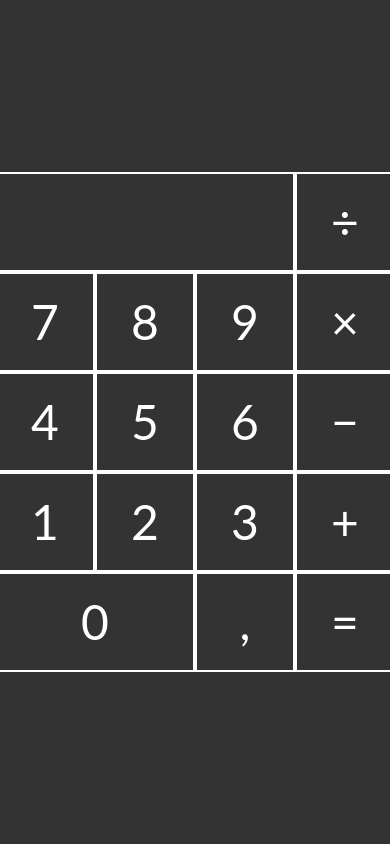
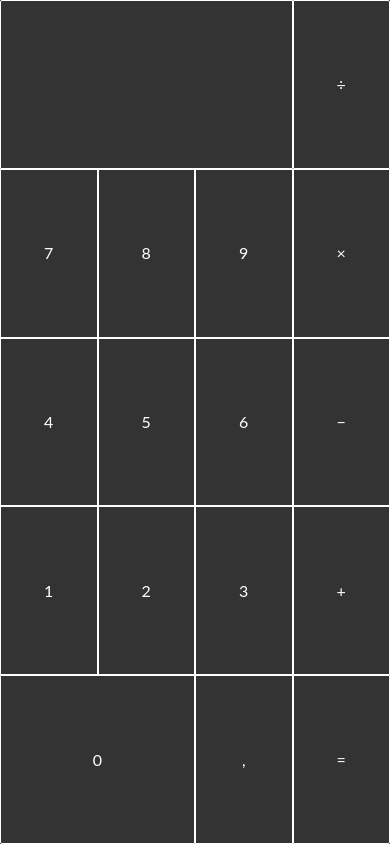
Before and after one commit to joarkm/calculator-app, an Angular app: page / in a window 390 px wide. Built offline with nearby package versions, Linux system fonts and the light colour scheme.

Commit message:
Make calculator occupy entire screen and be responsive

```diff
--- a/src/app/app.component.css
+++ b/src/app/app.component.css
@@ -3,7 +3,9 @@
 }
 
 .container {
-  display: grid;
-  place-content: center;
+  display: flex;
+  align-items: center;
+  justify-content: center;
   height: 100%;
+  /* padding: 10px; */
 }
--- a/src/app/calculator/calculator.component.html
+++ b/src/app/calculator/calculator.component.html
@@ -1,12 +1,12 @@
 <div class="calculator">
-  <div class="calculator__grid">
-    <div class="calculator__button calculator__empty-region"></div>
-    <div
+  <table class="calculator__grid">
+    <td class="calculator__button calculator__empty-region"></td>
+    <td
       *ngFor="let buttonKey of buttonKeys"
       class="calculator__button"
       [ngClass]="{ calculator__zero: buttonKey === '0' }"
     >
       <span>{{ buttonKey }}</span>
-    </div>
-  </div>
+  </td>
+  </table>
 </div>
--- a/src/app/calculator/calculator.component.scss
+++ b/src/app/calculator/calculator.component.scss
@@ -1,3 +1,5 @@
+$border-radius-size: 2px;
+
 .calculator {
   display: flex;
   flex-direction: column;
@@ -8,20 +10,20 @@
 
   &__grid {
     display: grid;
-    grid-template-columns: repeat(4, 100px);
-    grid-auto-rows: 100px;
+    grid-template-columns: repeat(4, 1/4 * 100vw);
+    grid-auto-rows: (1/5 * 100vh);
 
     :first-child {
-      border-top-left-radius: 2px;
+      border-top-left-radius: $border-radius-size;
     }
     :nth-child(2) {
-      border-top-right-radius: 2px;
+      border-top-right-radius: $border-radius-size;
     }
     :nth-child(15) {
-      border-bottom-left-radius: 2px;
+      border-bottom-left-radius: $border-radius-size;
     }
     :last-child {
-      border-bottom-right-radius: 2px;
+      border-bottom-right-radius: $border-radius-size;
     }
   }
 
@@ -31,8 +33,7 @@
     justify-content: center;
     align-items: center;
     border-color: white;
-    border: 2px solid;
-    border-collapse: separate;
+    border: 1px solid;
 
     line-height: 1em;
     cursor: pointer;
--- a/src/styles.css
+++ b/src/styles.css
@@ -2,6 +2,7 @@
 body {
   background-color: #333;
   color: white;
+  height: 100vh;
 }
 
 * {
```
